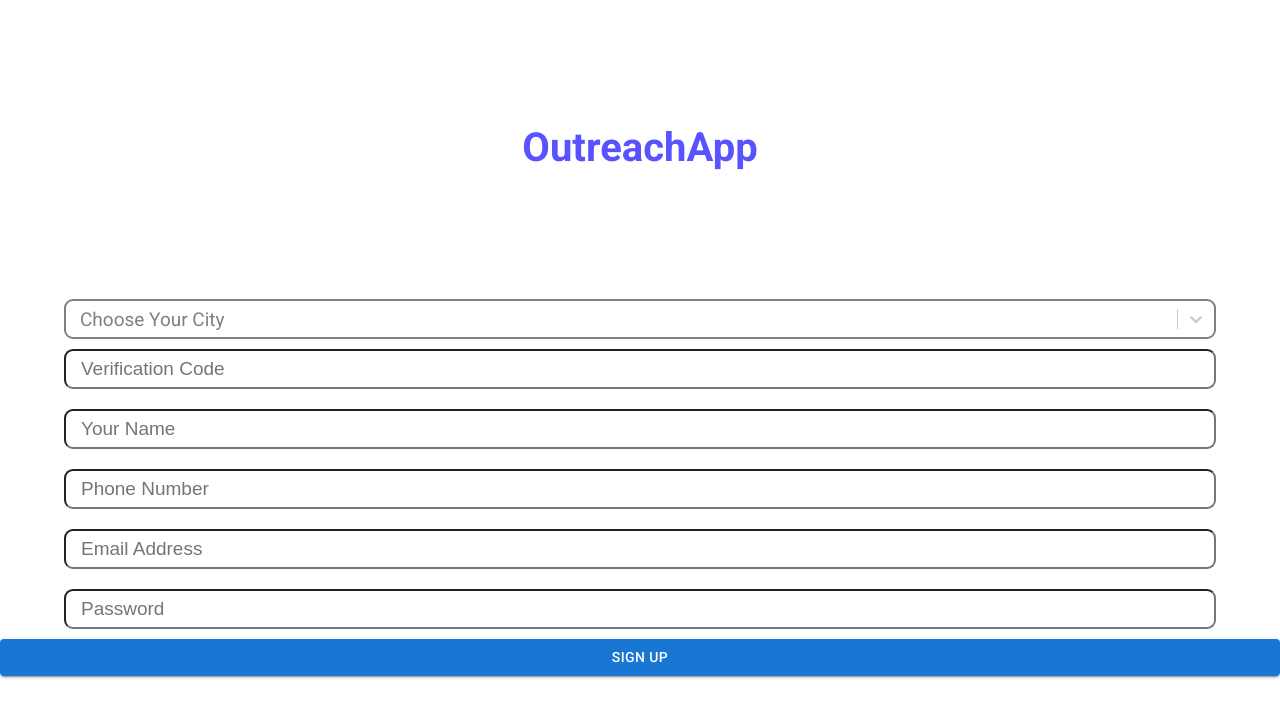
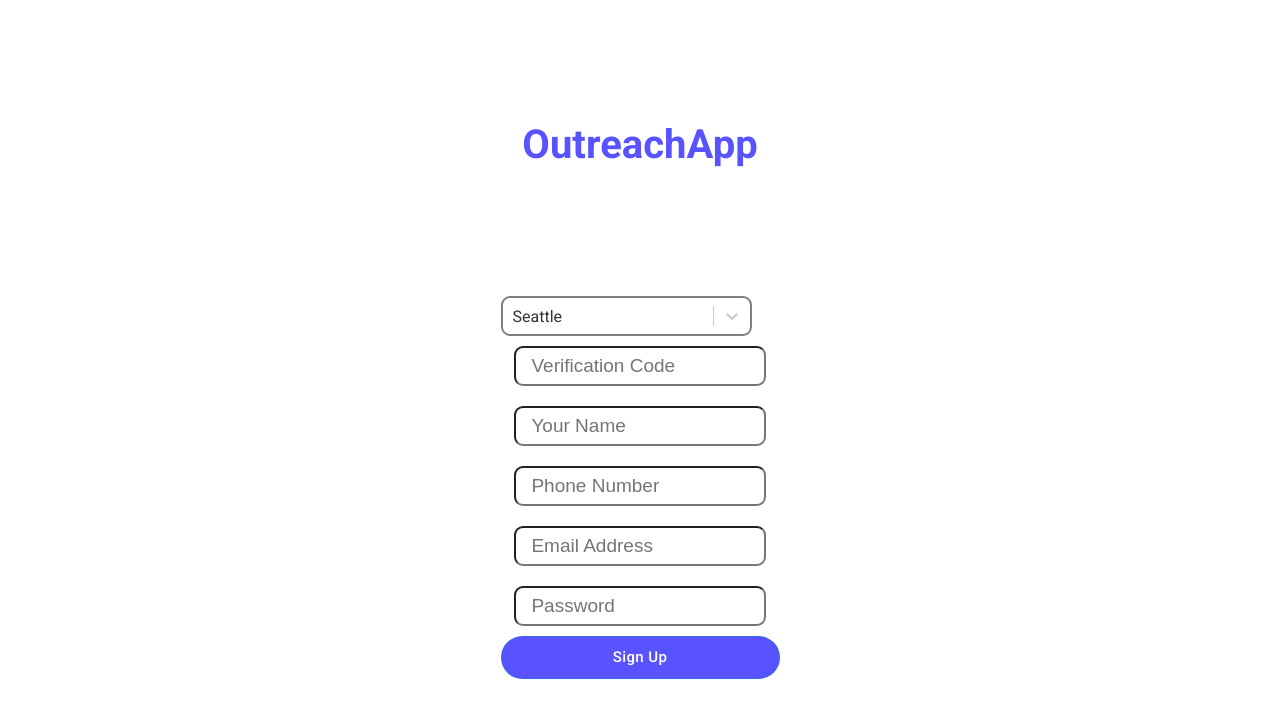
Before and after one commit to ShelterApp/OutreachAppWeb, a Next.js app: page /sign-up in a window 1280 px wide. Shown: the top 718 px of the page. Built offline with nearby package versions, Linux system fonts and the light colour scheme.

Commit message:
Registration

```diff
--- a/component/Select.tsx
+++ b/component/Select.tsx
@@ -21,6 +21,7 @@ const SelectInput: React.FC<SelectProps> = forwardRef((props, _SelectRef) => {
         styles={customStyles}
         placeholder={props.placeholder}
         options={props.options}
+        value={props.value}
     />
 </div>
   )
--- a/component/TextInput.tsx
+++ b/component/TextInput.tsx
@@ -6,14 +6,16 @@ import Link from 'next/link'
 import styles from './Component.module.css'
 
 export interface TextInputProps extends TextInputHTMLAttributes<HTMLTextInputElement> {
-  style?: object
-  text?: string
-  placeholder?:string
+  style?: object;
+  text?: string;
+  placeholder?:string;
+  type?: string;
+  register?: any;
 }
 const TextInput: React.FC<TextInputProps> = forwardRef((props, _TextInputRef) => {
   return (
     <div className={styles.container}>
-    <input className={styles.input} type='text' placeholder={props.placeholder}/>
+      <input type={props.type || 'text'} className={styles.input} placeholder={props.placeholder} {...props.register}/>
     </div>
   )
 })
--- a/pages/sign-up/index.tsx
+++ b/pages/sign-up/index.tsx
@@ -1,29 +1,135 @@
 import type { NextPage } from "next";
-import Head from 'component/Head';
-
+import Head from "component/Head";
+import { useForm, SubmitHandler } from "react-hook-form";
+import ErrorMessage from "component/ErrorMessage";
 import styles from "styles/Home.module.css";
 import TextInput from "component/TextInput";
-import Button from "component/Button";
 import Select from "component/Select";
+import Button from "@mui/material/Button";
+import stylesComponent from "component/Component.module.css";
+import { useState } from "react";
+import { useRouter } from "next/router";
+import { userService, alertService } from "services";
+
 const options = [
   { value: "618563c781a92408a00bd1aa", label: "Seattle" },
   { value: "618562de8f4e4f313fdc8111", label: "San Jose" },
 ];
 
+type Inputs = {
+  orgCode: string;
+  name: string;
+  phone: string;
+  email: string;
+  password: string;
+};
+
 const SignUp: NextPage = () => {
+  const router = useRouter();
+  const {
+    register,
+    handleSubmit,
+    watch,
+    formState: { errors },
+  } = useForm<Inputs>();
+  const onSubmit: SubmitHandler<Inputs> = (data) => {
+    let user = {
+      ...data,
+      regionId: region ? region.value : ''
+    }
+    return userService
+      .register(user)
+      .then(() => {
+        router.push('/login');
+      })
+      .catch(e =>
+        // alertService.error
+        setMessage(e)
+      );
+  };
+  const [region, setRegion] = useState(options[0]);
+  const [message, setMessage] = useState('');
+
+  const onChangeCity = e => {
+    setRegion(e)
+  }
+
   return (
     <div className={styles.container}>
-            <Head/>
+      <Head />
       <main className={styles.main}>
         <div className={styles.titleName}>OutreachApp</div>
         <div className={styles.grid}>
-                    <Select placeholder="Choose Your City" options={options} />
-                    <TextInput placeholder="Verification Code" />
-                    <TextInput placeholder="Your Name" />
-                    <TextInput placeholder="Phone Number" />
-                    <TextInput placeholder="Email Address" />
-                    <TextInput placeholder="Password" />
-                    <Button text="Sign Up" link="/SignUp" />
+          <form onSubmit={handleSubmit(onSubmit)}>
+            <Select placeholder="Choose Your City" options={options} value={region} onChange={(e) => onChangeCity(e)}/>
+
+            <TextInput
+              placeholder="Verification Code"
+              register = {register("orgCode", { required: true })}
+            />
+            {errors.orgCode && errors.orgCode.type === "required" && (
+              <ErrorMessage>Please input orgCode.</ErrorMessage>
+            )}
+            <TextInput
+              placeholder="Your Name"
+              register = {register("name", { required: true })}
+            />
+            {errors.name && errors.name.type === "required" && (
+              <ErrorMessage>Please input name.</ErrorMessage>
+            )}
+            <TextInput
+              placeholder="Phone Number"
+              register = {register("phone", { required: true })}
+            />
+            {errors.phone && errors.phone.type === "required" && (
+              <ErrorMessage>Please input phone.</ErrorMessage>
+            )}
+            <TextInput
+              type="email"
+              register = {register("email", {
+                required: true,
+                pattern:
+                  /^(([^<>()\[\]\.,;:\s@\"]+(\.[^<>()\[\]\.,;:\s@\"]+)*)|(\".+\"))@(([^<>()[\]\.,;:\s@\"]+\.)+[^<>()[\]\.,;:\s@\"]{2,})$/i,
+              })}
+              placeholder="Email Address"
+            />
+            {errors.email && errors.email.type === "pattern" && (
+              <ErrorMessage>Email must be valid.</ErrorMessage>
+            )}
+            {errors.email && errors.email.type === "required" && (
+              <ErrorMessage>Please input email.</ErrorMessage>
+            )}
+            <TextInput
+              placeholder="Password"
+              register = {register("password", { required: true, minLength: 6 })}
+              type="password"
+            />
+            {errors.password && errors.password.type === "minLength" && (
+              <ErrorMessage>
+                Password must be at least 6 characters long.
+              </ErrorMessage>
+            )}
+            {errors.password && errors.password.type === "required" && (
+              <ErrorMessage>Please input password.</ErrorMessage>
+            )}
+            {
+              message && <ErrorMessage>{message}</ErrorMessage>
+            }
+            <Button
+              type="submit"
+              variant="outlined"
+              size="large"
+              className={stylesComponent.card}
+              style={{
+                textTransform: "none",
+                borderRadius: 50,
+                backgroundColor: "#5952ff",
+                color: "white",
+              }}
+            >
+              Sign Up
+            </Button>
+          </form>
         </div>
       </main>
     </div>
--- a/services/user.service.js
+++ b/services/user.service.js
@@ -44,7 +44,7 @@ function logout() {
 }
 
 function register(user) {
-  return fetchWrapper.post(`${baseUrl}/register`, user);
+  return fetchWrapper.post(`/api/auth/register`, user);
 }
 
 function getAll() {
```
Also changed, not shown: pages/login/index.tsx (+14 -5 lines). Lines whose indentation alone changed are shown as unchanged.
